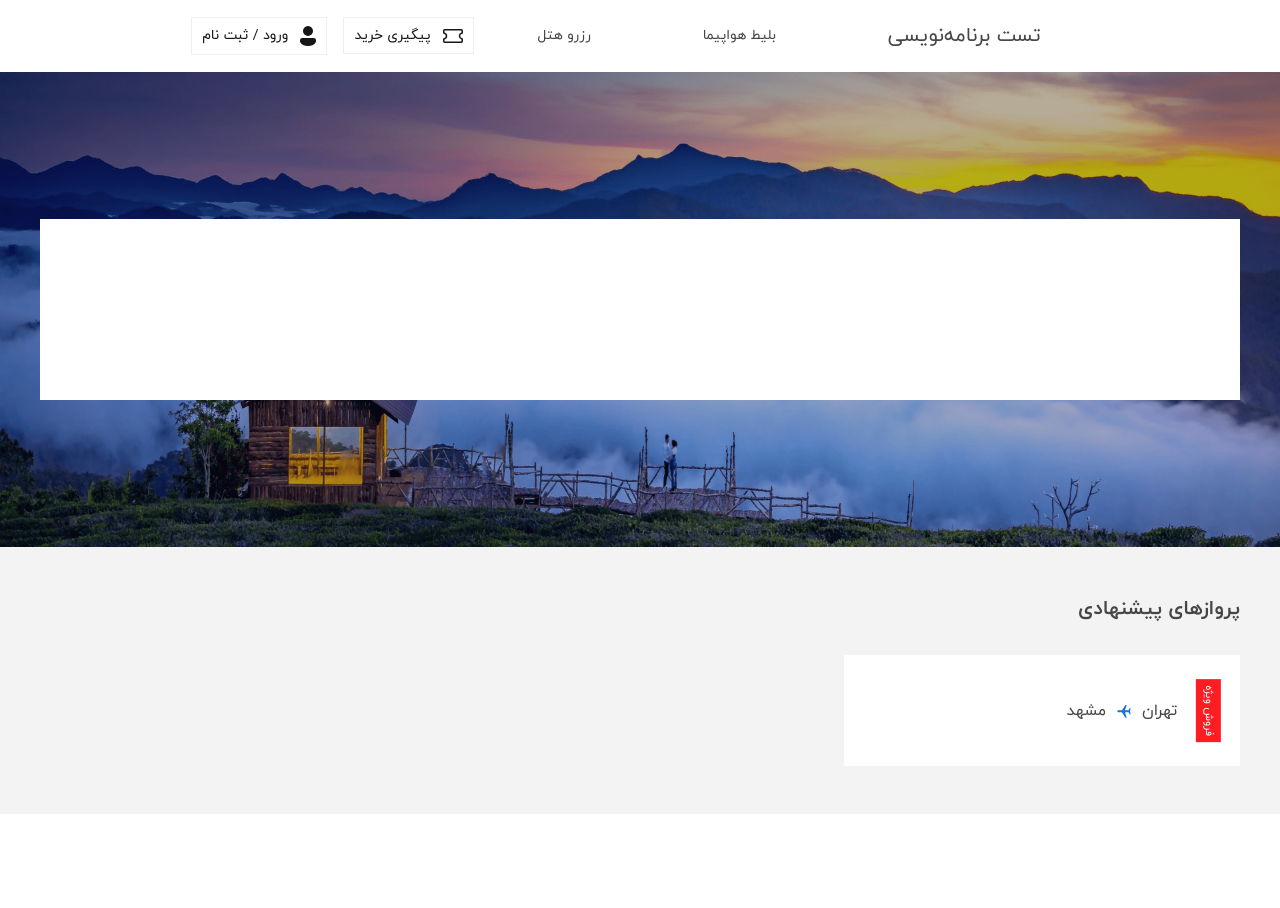
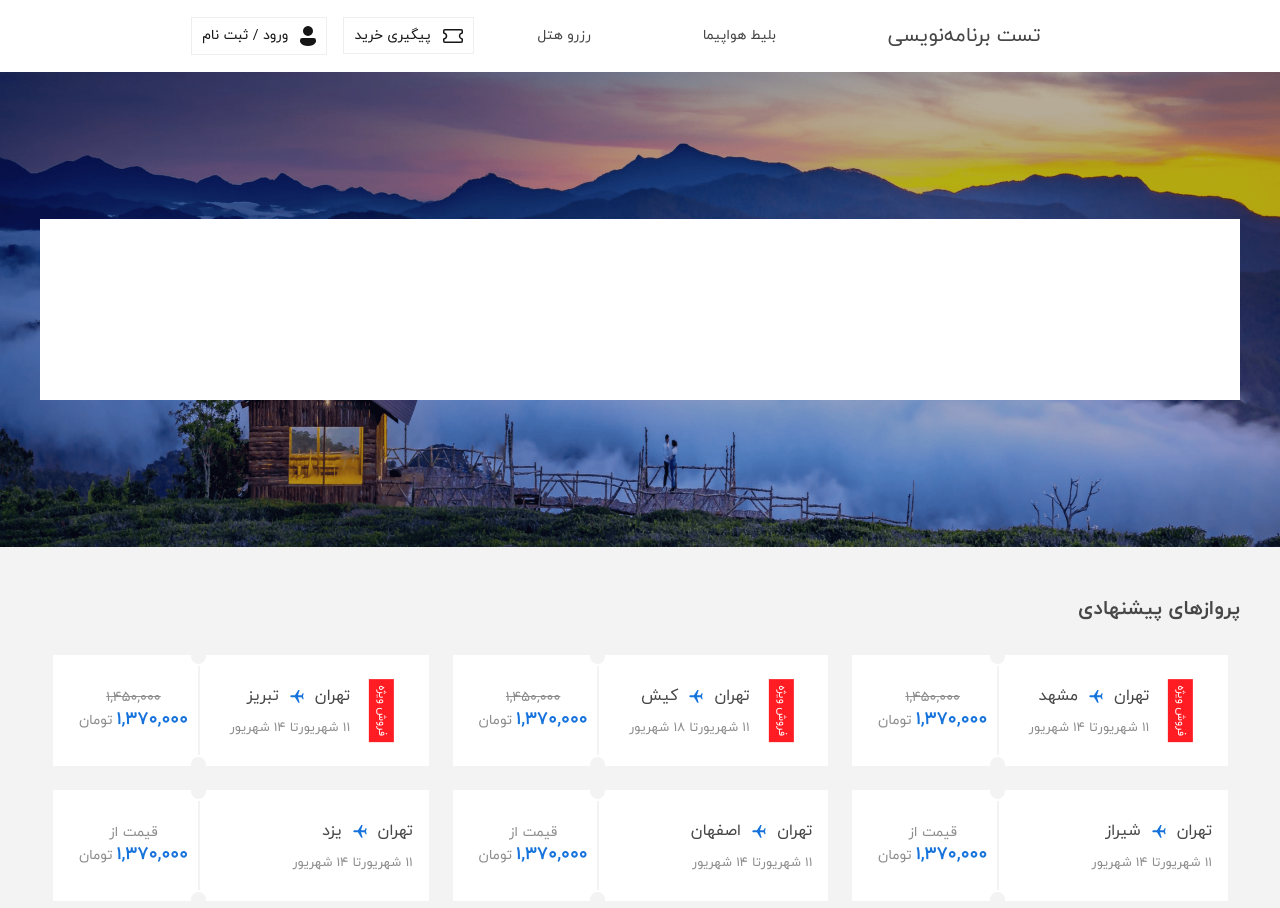
Before and after one commit to Sabamoradi/landing-test, a React (Create React App) app: page / in a window 1280 px wide. Shown: the top 908 px of the page. Before the commit the page ends 814 px from the top, so only its background shows below. Built offline with nearby package versions, Linux system fonts and the light colour scheme.

Commit message:
finish second section desktop

```diff
--- /dev/null
+++ b/src/mock/index.js
@@ -0,0 +1,62 @@
+export const suggestedFlight = [
+    {
+        id:1,
+        special:true,
+        origin:'تهران',
+        destination:'مشهد',
+        lowerBound:'11 شهریور',
+        upperBound:'14 شهریور',
+        exactPrice:'۱,۴۵۰,۰۰۰',
+        priceWithSale:'۱,۳۷۰,۰۰۰'
+    },
+    {
+        id:2,
+        special:true,
+        origin:'تهران',
+        destination:'کیش',
+        lowerBound:'11 شهریور',
+        upperBound:'18 شهریور',
+        exactPrice:'۱,۴۵۰,۰۰۰',
+        priceWithSale:'۱,۳۷۰,۰۰۰'
+    },
+    {
+        id:3,
+        special:true,
+        origin:'تهران',
+        destination:'تبریز',
+        lowerBound:'11 شهریور',
+        upperBound:'14 شهریور',
+        exactPrice:'۱,۴۵۰,۰۰۰',
+        priceWithSale:'۱,۳۷۰,۰۰۰'
+    },
+    {
+        id:4,
+        special:false,
+        origin:'تهران',
+        destination:'شیراز',
+        lowerBound:'11 شهریور',
+        upperBound:'14 شهریور',
+        exactPrice:'۱,۴۵۰,۰۰۰',
+        priceWithSale:'۱,۳۷۰,۰۰۰'
+    },
+    {
+        id:5,
+        special:false,
+        origin:'تهران',
+        destination:'اصفهان',
+        lowerBound:'11 شهریور',
+        upperBound:'14 شهریور',
+        exactPrice:'۱,۴۵۰,۰۰۰',
+        priceWithSale:'۱,۳۷۰,۰۰۰'
+    },
+    {
+        id:6,
+        special:false,
+        origin:'تهران',
+        destination:'یزد',
+        lowerBound:'11 شهریور',
+        upperBound:'14 شهریور',
+        exactPrice:'۱,۴۵۰,۰۰۰',
+        priceWithSale:'۱,۳۷۰,۰۰۰'
+    },
+]
--- a/src/styles/constants.scss
+++ b/src/styles/constants.scss
@@ -1,5 +1,6 @@
 $white: #fff;
 $red:#ff1d23;
+$blue:#1773dc;
 
 //main
 $greyish-brown:#464646;
@@ -8,4 +9,5 @@ $greyish-brown:#464646;
 //other
 $gray-e:#eee;
 $gray-f3:#f3f3f3;
+$gray-8d:#8d8d8d;
 $black-16:#161616;
--- a/src/views/Home/container/HomeSecond/index.js
+++ b/src/views/Home/container/HomeSecond/index.js
@@ -1,5 +1,6 @@
 import "./style.scss";
 import { PlaneFill } from "../../../../assets/icons";
+import { suggestedFlight } from "../../../../mock";
 
 const HomeSecond = () => {
   return (
@@ -8,21 +9,37 @@ const HomeSecond = () => {
         <h5>پروازهای پیشنهادی</h5>
 
         <ul className="h_second_data">
-          <li className="second_data_wrapper">
+          {suggestedFlight.map((element) => {
+            return (
+              <li className="second_data_wrapper" key={element.id}>
                 <div className="second_data_item">
                   <div className="second_data_right">
+                    {element.special && (
                       <div className="second_special">فروش ویژه</div>
+                    )}
                     <div className="second_text">
                       <div className="second_text_top">
-                    <p>تهران</p>
+                        <p>{element.origin}</p>
                         <PlaneFill />
-                    <p>مشهد</p>
+                        <p>{element.destination}</p>
+                      </div>
+                      <div className="second_text_bottom">
+                        <p>{element.lowerBound}</p>
+                        <p>تا {element.upperBound}</p>
                       </div>
                     </div>
                   </div>
-              <div className="second_data_left"></div>
+                  <div className="second_data_left">
+                    <p className={element.special && 'second_data_line'}>{element.special ? element.exactPrice : "قیمت از"}</p>
+                    <p>
+                      <strong>{element.priceWithSale}</strong>
+                      تومان
+                    </p>
+                  </div>
                 </div>
               </li>
+            );
+          })}
         </ul>
       </div>
     </div>
--- a/src/views/Home/container/HomeSecond/style.scss
+++ b/src/views/Home/container/HomeSecond/style.scss
@@ -1,7 +1,7 @@
 @import "src/styles/constants.scss";
 
 .h_second_container {
-  padding: 48px 0;
+  padding: 48px 0 24px 0;
   background-color: $gray-f3;
 
   h5 {
@@ -14,24 +14,28 @@
     padding: 0;
     list-style: none;
     display: flex;
-    justify-content: space-between;
     align-items: center;
     margin-bottom: 0;
+    flex-wrap: wrap;
     .second_data_wrapper {
       height: 111px;
-      width: 33%;
+      width: 33.3%;
+      padding: 0 12px;
+      margin-bottom: 24px;
 
       .second_data_item {
         background-color: $white;
+        padding: 0 16px;
         width: 100%;
         display: flex;
         align-items: center;
+        justify-content: space-between;
         height: 100%;
 
-        .second_data_right{
+        .second_data_right {
           display: flex;
           align-items: center;
-            .second_special{
+          .second_special {
             background-color: $red;
             height: 25px;
             font-size: 11px;
@@ -40,23 +44,64 @@
             width: fit-content;
             padding: 4px 6px;
           }
-            .second_text{
-                .second_text_top{
+          .second_text {
+            .second_text_top {
               display: flex;
               align-items: center;
               font-size: 16px;
               color: $greyish-brown;
-                    p{
+              p {
                 padding-left: 10px;
-                        &:last-child{
+                &:last-child {
                   padding-right: 10px;
                 }
               }
-
+            }
+            .second_text_bottom {
+              display: flex;
+              padding-top: 12px;
+              align-items: center;
+              color: $gray-8d;
+              font-size: 13px;
+            }
+          }
+        }
+        .second_data_left {
+          width: 38%;
+          border-right: 2px solid $gray-f3;
+          height: 80%;
+          display: flex;
+          flex-direction: column;
+          justify-content: center;
+          position: relative;
+          &::before,&::after {
+            content: "";
+            position: absolute;
+            width: 15px;
+            height: 15px;
+            background-color: $gray-f3;
+            right: -7.8px;
+            border-radius: 50%;
+          }
+          &::before {
+            top: -17.5px;
+          }
+          &::after {
+            bottom: -17.5px;
+          }
+          strong {
+            color: $blue;
+            font-size: 18px;
+            padding-left: 4px;
+          }
+          text-align: center;
+          font-size: 14px;
+          color: $gray-8d;
+          .second_data_line{
+            text-decoration: line-through;
           }
         }
       }
     }
   }
 }
-}
```
Lines whose indentation alone changed are shown as unchanged.
